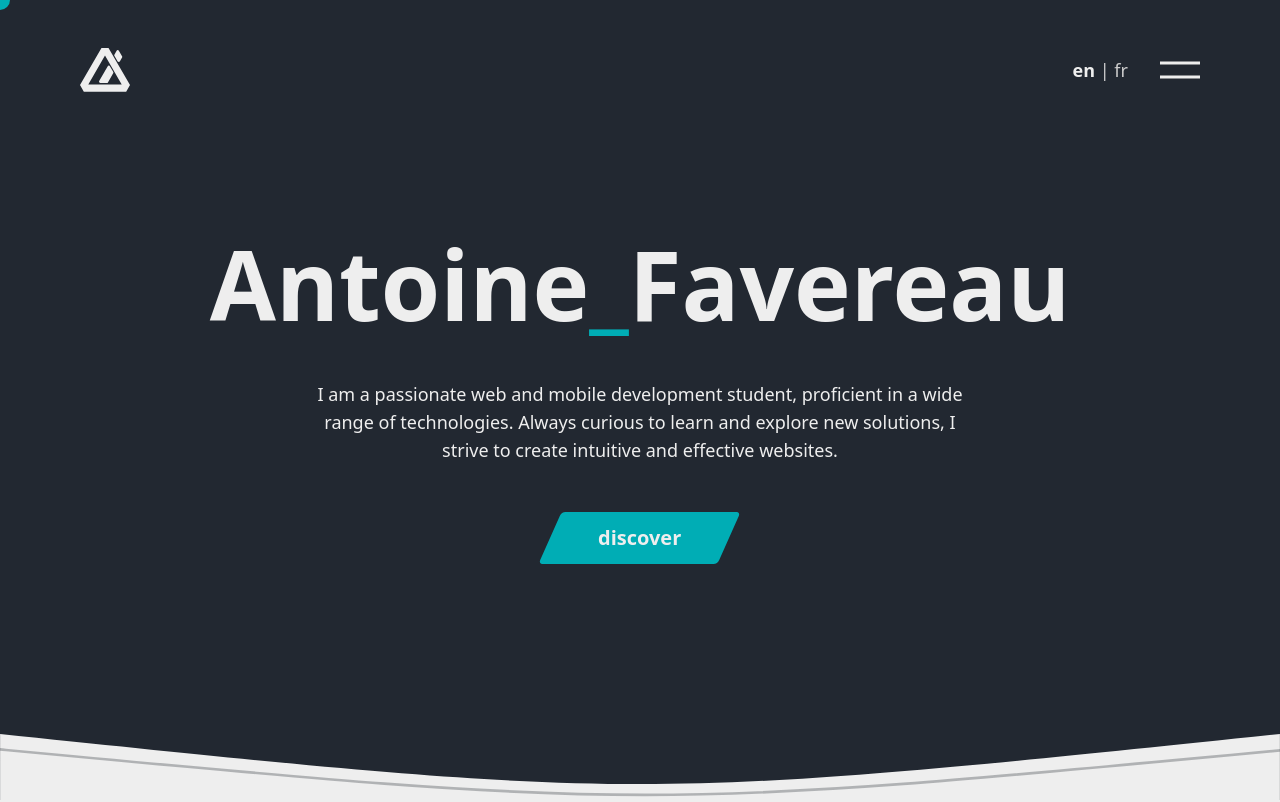
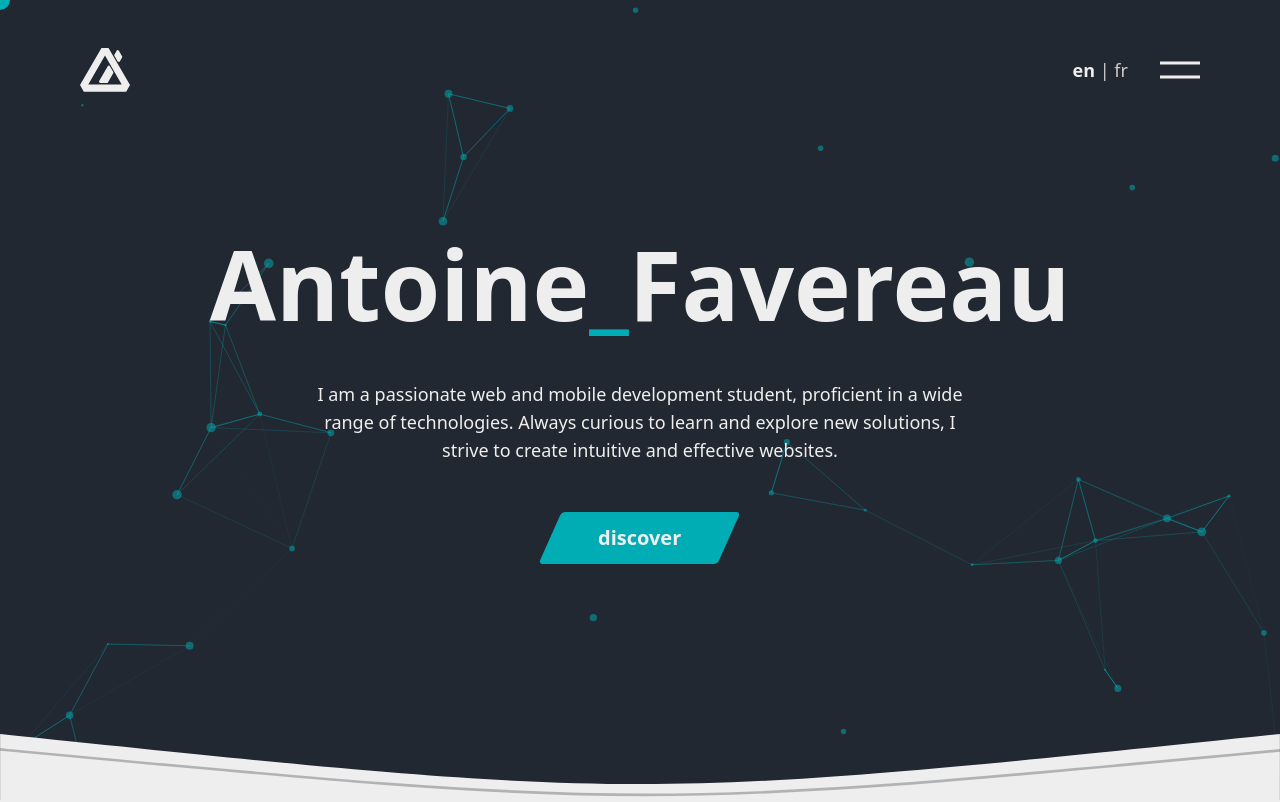
Before and after one commit to antoinefavereau/portfolio, a Next.js app: page /en in a window 1280 px wide. Shown: the top 802 px of the page. Built offline with nearby package versions, Linux system fonts and the light colour scheme.

Commit message:
feat: integrate tsparticles  in Hero component

```diff
--- a/components/hero.tsx
+++ b/components/hero.tsx
@@ -1,10 +1,17 @@
 "use client";
 
-import { useRef } from "react";
+import { useEffect, useMemo, useRef } from "react";
 import { gsap } from "gsap";
 import { useGSAP } from "@gsap/react";
 import { ScrollTrigger } from "gsap/dist/ScrollTrigger";
 import Button from "./ui/button";
+import Particles, { initParticlesEngine } from "@tsparticles/react";
+import {
+  type ISourceOptions,
+  MoveDirection,
+  OutMode,
+} from "@tsparticles/engine";
+import { loadSlim } from "@tsparticles/slim";
 
 gsap.registerPlugin(ScrollTrigger);
 
@@ -18,6 +25,12 @@ interface HeroProps {
 export default function Hero({ texts }: HeroProps) {
   const containerRef = useRef<HTMLElement>(null);
   const contentRef = useRef<HTMLDivElement>(null);
+
+  useEffect(() => {
+    initParticlesEngine(async (engine) => {
+      await loadSlim(engine);
+    });
+  }, []);
 
   useGSAP(
     () => {
@@ -36,11 +49,75 @@ export default function Hero({ texts }: HeroProps) {
     { scope: containerRef }
   );
 
+  const options: ISourceOptions = useMemo(
+    () => ({
+      fpsLimit: 120,
+      interactivity: {
+        events: {
+          onHover: {
+            enable: true,
+            mode: "repulse",
+          },
+        },
+        modes: {
+          repulse: {
+            distance: 100,
+            duration: 1,
+          },
+        },
+      },
+      particles: {
+        color: {
+          value: "#00adb5",
+        },
+        links: {
+          color: "#00adb5",
+          distance: 150,
+          enable: true,
+          opacity: 0.5,
+          width: 1,
+        },
+        move: {
+          direction: MoveDirection.none,
+          enable: true,
+          outModes: {
+            default: OutMode.out,
+          },
+          random: false,
+          speed: 2,
+          straight: false,
+        },
+        number: {
+          density: {
+            enable: true,
+          },
+          value: 80,
+        },
+        opacity: {
+          value: 0.5,
+        },
+        shape: {
+          type: "circle",
+        },
+        size: {
+          value: { min: 1, max: 5 },
+        },
+      },
+      detectRetina: true,
+    }),
+    []
+  );
+
   return (
     <section
       ref={containerRef}
       className="relative min-h-screen grid content-center px-8"
     >
+      <Particles
+        id="tsparticles"
+        options={options}
+        className="absolute inset-0 -z-10"
+      />
       <div
         ref={contentRef}
         className="relative flex flex-col justify-center items-center gap-8 sm:gap-12 text-center"
--- a/package.json
+++ b/package.json
@@ -11,6 +11,8 @@
   "dependencies": {
     "@formatjs/intl-localematcher": "^0.6.1",
     "@gsap/react": "^2.1.2",
+    "@tsparticles/engine": "^3.8.1",
+    "@tsparticles/react": "^3.0.0",
     "clsx": "^2.1.1",
     "gsap": "^3.13.0",
     "lenis": "^1.3.8",
@@ -18,7 +20,8 @@
     "next": "^15.4.2",
     "nodemailer": "^7.0.5",
     "react": "19.1.0",
-    "react-dom": "19.1.0"
+    "react-dom": "19.1.0",
+    "tsparticles": "^3.8.1"
   },
   "devDependencies": {
     "@eslint/eslintrc": "^3",
```
Also changed, not shown: 1 other file (tests, documents, lock files or other folders).
